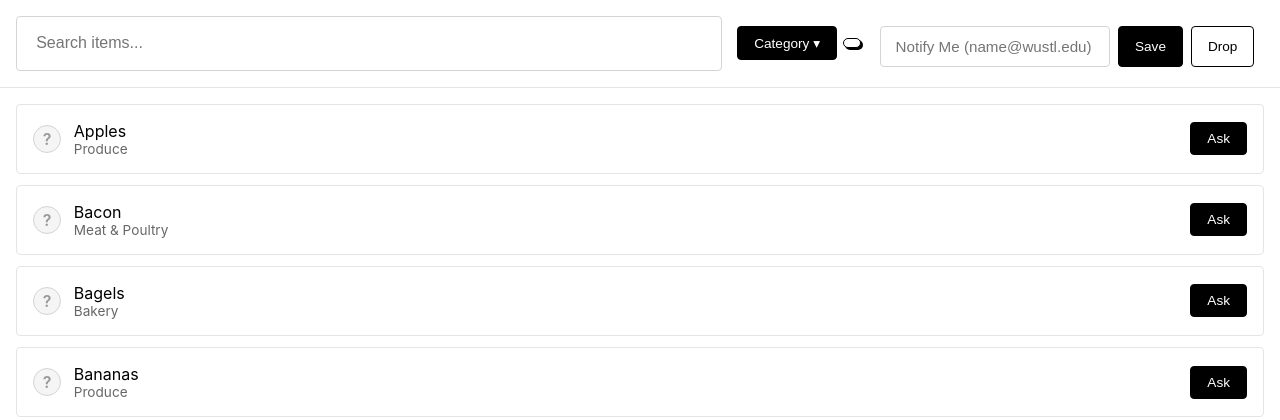
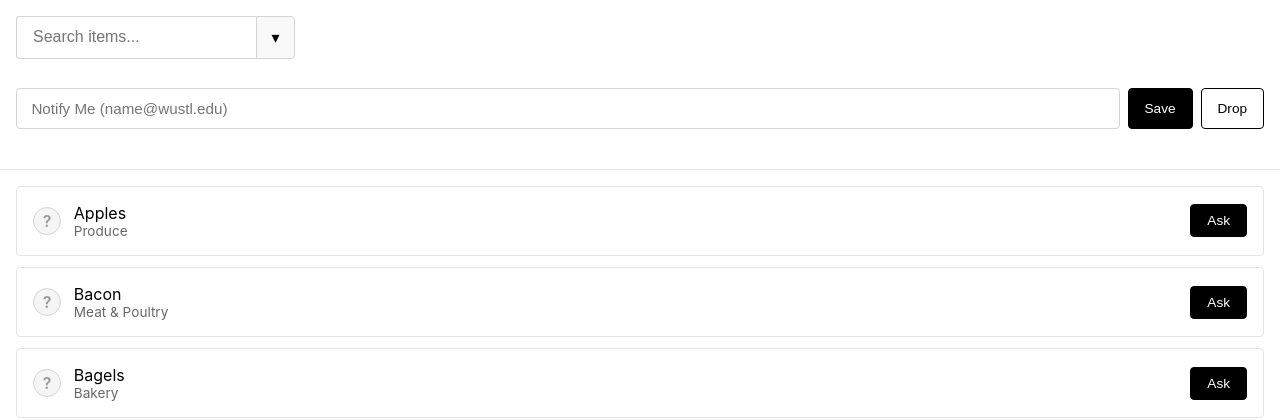
Before and after one commit to Gaurish-Agrawal/paws-go-project, a Flask app: page / in a window 1280 px wide. Shown: the part 70-490 px from the top of the page. Run offline with Flask 3, Linux system fonts and the light colour scheme; data comes from the database, SQL or seed files in the repository; some libraries are stand-ins or nearby versions.

Commit message:
cat update gjaa

```diff
--- a/templates/index.html
+++ b/templates/index.html
@@ -294,6 +294,34 @@
   transform: scale(0.97);
 }
 
+.search-group {
+  display: flex;
+  width: 100%;
+  max-width: 600px;   /* optional */
+}
+
+.search-input {
+  flex: 1;
+  padding: .7rem 1rem;
+  border: 1px solid #d4d4d4;
+  border-right: none;         /* remove right border so button looks attached */
+  border-radius: 4px 0 0 4px; /* rounded only on left */
+  font-size: 1rem;
+}
+
+.category-btn {
+  border: 1px solid #d4d4d4;
+  border-radius: 0 4px 4px 0; /* rounded only on right */
+  background: #f9f9f9;
+  cursor: pointer;
+  padding: 0 .9rem;
+  font-size: 1rem;
+}
+
+.category-btn:hover {
+  background: #eee;
+}
+
 .category-filter {
   position: relative;
   display: inline-flex;
@@ -327,24 +355,6 @@
 }
 
 .category-menu button:hover { background: #f3f4f6; }
-
-.category-chip {
-  display: inline-flex;
-  align-items: center;
-  gap: 6px;
-  padding: 4px 8px;
-  border: 1px solid #000;
-  background: #fff;
-  box-shadow: 2px 2px 0 #000;
-  font: 600 12px/1 system-ui,-apple-system,Segoe UI,Roboto,Arial;
-  border-radius: 6px;
-}
-
-.category-chip .chip-x {
-  cursor: pointer;
-  font-weight: 700;
-}
-
 
     </style>
 
@@ -1009,13 +1019,16 @@ const SLIDES = [
     <div class="search-container">
 
       <div class="search-row">
-  <input type="text" class="search-input" id="searchInput" placeholder="Search items..." />
-  <div class="category-filter">
-    <button id="categoryBtn" class="ask-btn" type="button" aria-haspopup="listbox" aria-expanded="false">
-      Category ▾
+<div class="search-row">
+  <div class="search-group">
+    <input type="text" class="search-input" id="searchInput" placeholder="Search items..." />
+    <button id="categoryBtn" class="category-btn" type="button" aria-haspopup="listbox" aria-expanded="false">
+      ▾
     </button>
-    <div id="categoryMenu" class="category-menu" role="listbox" hidden></div>
-    <span id="categoryChip" class="category-chip" hidden></span>
+  </div>
+
+  <div id="categoryMenu" class="category-menu" role="listbox" hidden></div>
+</div>
   </div>
   <br>
 
```
